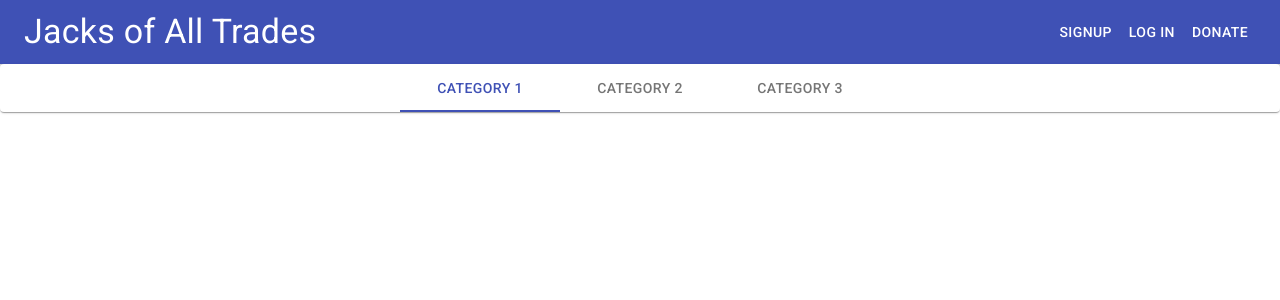
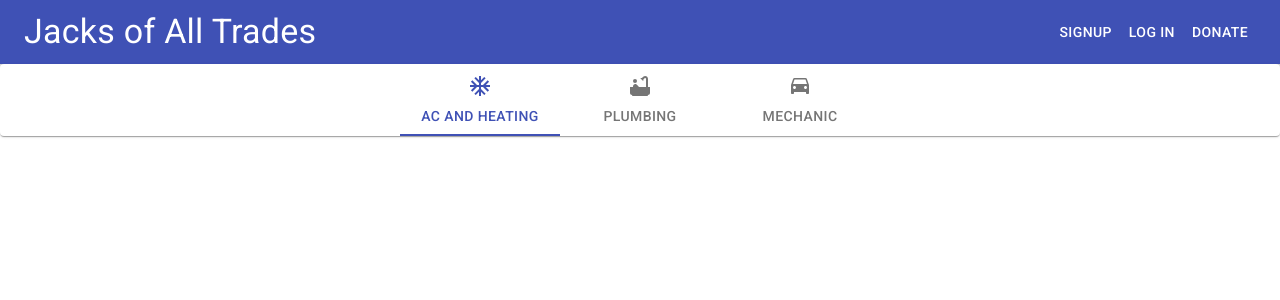
Before and after one commit to jaimecedillo/mern-project, a React (Create React App) app in the folder client/: page / in a window 1280 px wide. Shown: the top 300 px of the page. Built offline with nearby package versions, Linux system fonts and the light colour scheme.

Commit message:
added icons to tabs

```diff
--- a/client/src/components/CategoryMenu/index.js
+++ b/client/src/components/CategoryMenu/index.js
@@ -3,6 +3,12 @@ import { makeStyles } from '@material-ui/core/styles';
 import Paper from '@material-ui/core/Paper';
 import Tabs from '@material-ui/core/Tabs';
 import Tab from '@material-ui/core/Tab';
+import AcUnitIcon from '@material-ui/icons/AcUnit';
+import BatteryChargingFullIcon from '@material-ui/icons/BatteryChargingFull';
+import BathtubIcon from '@material-ui/icons/Bathtub';
+import ChildFriendlyIcon from '@material-ui/icons/ChildFriendly';
+import DriveEtaIcon from '@material-ui/icons/DriveEta';
+
 
 const useStyles = makeStyles({
   root: {
@@ -27,9 +33,9 @@ const CategoryMenu = () => {
         textColor="primary"
         centered
       >
-        <Tab label="Category 1" />
-        <Tab label="Category 2" />
-        <Tab label="Category 3" />
+        <Tab icon={<AcUnitIcon />} label="AC and Heating" />
+        <Tab icon={<BathtubIcon />} label="Plumbing" />
+        <Tab icon={<DriveEtaIcon />} label="Mechanic" />
       </Tabs>
     </Paper>
   );
```
